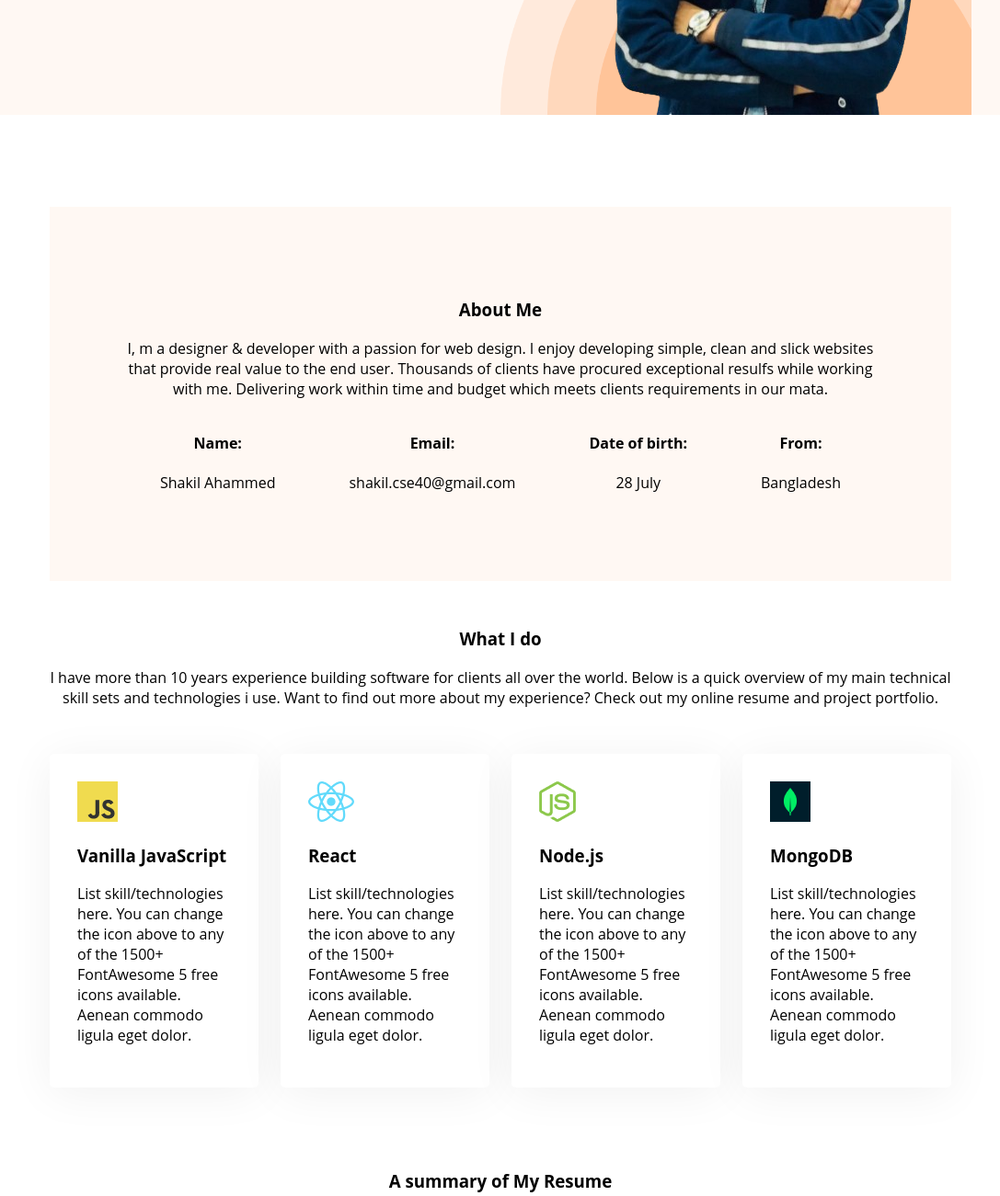
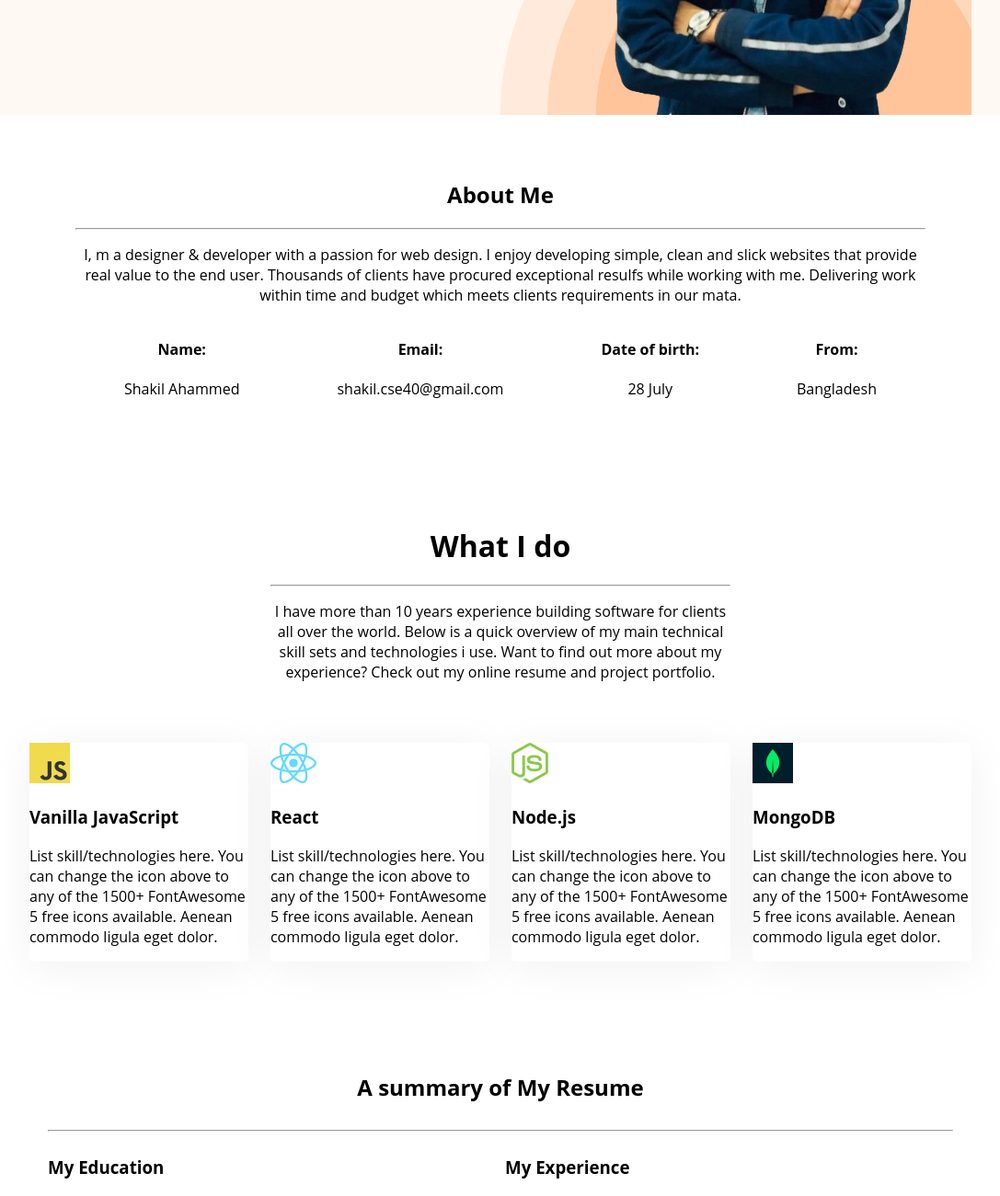
Before and after one commit to saj0cse/SAJ-Portfolio, a plain HTML site: page index.html in a window 1280 px wide. Shown: the part 580-1881 px from the top of the page at 92% size, without its empty margins (96-1183 px from the left). Drawn offline with Linux system fonts and the light colour scheme.

Commit message:
my skill code updated

```diff
--- a/css/porfolio.css
+++ b/css/porfolio.css
@@ -1,10 +1,10 @@
 /* shared styles  */
 body {
   font-family: "Open Sans", sans-serif;
+  max-width: 1440px;
   margin: 0 auto;
 }
 
-/* button_primary */
 .btn-primary {
   background-color: #fd6e0a;
   border-radius: 5px;
@@ -18,9 +18,10 @@ body {
   background-color: #f06f13;
   color: black;
 }
-.header-main-section,
-.banner {
-  max-width: 1440px;
+nav,
+.banner,
+main {
+  width: 80%;
   margin: 0 auto;
 }
 
@@ -34,10 +35,6 @@ body {
 }
 
 /* nav style  */
-nav {
-  width: 80%;
-  margin: 0 auto;
-}
 .nav-main-section > h1 {
   font-weight: 900px;
   font-size: 2rem;
@@ -64,7 +61,6 @@ a:hover {
 
 /* banner style  */
 .banner {
-  width: 80%;
   display: flex;
   align-items: center;
   justify-content: space-between;
@@ -73,31 +69,22 @@ a:hover {
   background-position: bottom right;
   background-size: 50%;
 }
-
 .banner-content,
 .banner-img {
   width: 50%;
 }
 .banner-img {
- display: flex;
- justify-content: end;
+  display: flex;
+  justify-content: end;
 }
-/* .banner-img >img {
-  object-fit: cover;
-  text-align: end;
-  } */
 
 /* main style */
-main {
-  margin-left: 150px;
-  margin-right: 150px;
-}
 /* about style  */
 .section-about {
   text-align: center;
-  background-color: #fff8f3;
-  margin-top: 100px;
-  padding: 80px;
+  /* background-color: #fff8f3; */
+  /* margin-top: 100px; */
+  padding: 50px;
 }
 .about-info-container {
   display: flex;
@@ -108,17 +95,20 @@ main {
 .section-what-i-do {
   text-align: center;
   justify-content: center;
-  margin-top: 50px;
-  margin-bottom: 50px;
+  padding: 50px 0;
+  max-width: 500px;
+  margin: 0 auto;
 }
 /* skill  */
 .section-skill {
   display: flex;
+  justify-content: space-between;
   gap: 24px;
 }
 
 .skill {
-  padding: 30px;
+  margin-bottom: 30px;
+  /* padding: 30px; */
   border-radius: 5px;
   background: #fff;
   box-shadow: 0px 6px 50px 0px rgba(0, 0, 0, 0.06);
@@ -131,6 +121,7 @@ main {
 }
 .resume-title {
   text-align: center;
+  margin-bottom: 30px;
 }
 .resume-container {
   display: flex;
@@ -172,7 +163,8 @@ textarea {
 /* mobile responsive style  */
 @media screen and (max-width: 960px) {
   nav,
-  .banner {
+  .banner,
+  main {
     width: 90%;
     margin: 0 auto;
   }
@@ -183,19 +175,19 @@ textarea {
     align-items: center;
   }
 
+  /* banner styles  */
+  .banner {
+    background-size: 100%;
+  }
   .banner-content,
-.banner-img {
-  width: 100%;
-}
-
-.banner-img > img{
+  .banner-img {
+    width: 100%;
+  }
+  .banner-img > img {
     width: 100%;
   }
 
-  main {
-    margin-left: 15px;
-    margin-right: 15px;
-  }
+  /* main styles  */
   .section-what-i-do {
     margin-top: 10px;
     padding: 5px;
--- a/index.html
+++ b/index.html
@@ -56,10 +56,13 @@
         </div>
       </section>
     </header>
+
+
     <main>
       <!-- about section  -->
       <section class="section-about">
-        <h3 class="about">About Me</h3>
+        <h1 class="about">About Me</h1>
+        <hr>
         <p class="about-paragrap">
           I, m a designer & developer with a passion for web design. I enjoy
           developing simple, clean and slick websites that provide real value to
@@ -90,7 +93,8 @@
 
       <!-- waht i do  -->
       <div class="section-what-i-do">
-        <h3>What I do</h3>
+        <h1>What I do</h1>
+        <hr>
         <p>
           I have more than 10 years experience building software for clients all
           over the world. Below is a quick overview of my main technical skill
@@ -140,8 +144,8 @@
 
       <!-- A summary of My Resume -->
       <section class="section-resume">
-        <h3 class="resume-title">A summary of My Resume</h3>
-
+        <h1 class="resume-title">A summary of My Resume</h1>
+        <hr>
         <div class="resume-container">
           <!-- part 1  -->
           <div class="resume-column">
```
